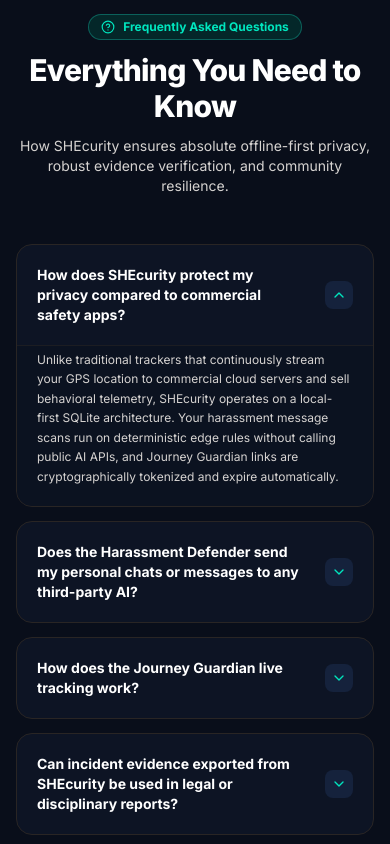
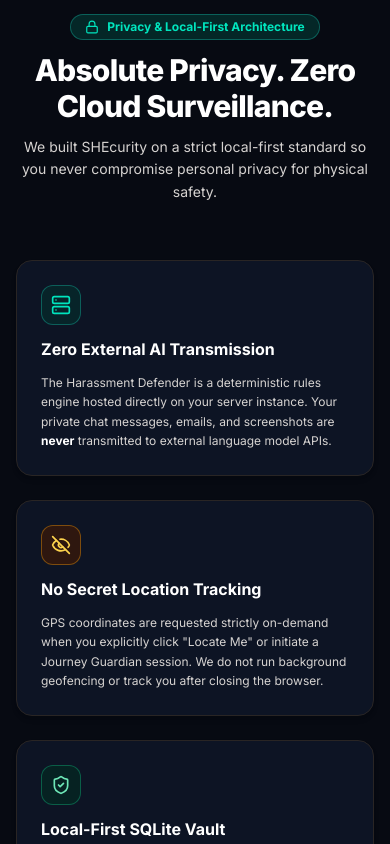
Before and after one commit to mahik2007/ShieldSafe, a React (Vite) app in the folder client/: page / in a window 390 px wide. Shown: the part 4660-5504 px from the top of the page. Built offline with nearby package versions, Linux system fonts and the light colour scheme.

Commit message:
feat: in-page smooth scrolling for header anchors, inline privacy section, and strict auth gating

```diff
--- a/client/src/App.tsx
+++ b/client/src/App.tsx
@@ -25,7 +25,7 @@ import { AboutPage } from './pages/AboutPage';
 const ProtectedRoute: React.FC<{ children: React.ReactNode }> = ({ children }) => {
   const { isAuthenticated } = useAuth();
   if (!isAuthenticated) {
-    return <Navigate to="/register" replace />;
+    return <Navigate to="/login" replace />;
   }
   return <>{children}</>;
 };
--- a/client/src/hooks/useAuth.tsx
+++ b/client/src/hooks/useAuth.tsx
@@ -58,11 +58,7 @@ export const AuthProvider: React.FC<{ children: React.ReactNode }> = ({ children
     if (!res.ok) {
       throw new Error(data.error || 'Registration failed');
     }
-
-    setUser(data.user);
-    setToken(data.token);
-    localStorage.setItem('shecurity_user', JSON.stringify(data.user));
-    localStorage.setItem('shecurity_token', data.token);
+    // Only register the account; user will explicitly sign in
   };
 
   const logout = () => {
--- a/client/src/pages/LandingPage.tsx
+++ b/client/src/pages/LandingPage.tsx
@@ -64,12 +64,26 @@ export const LandingPage: React.FC = () => {
           </div>
 
           <div className="flex items-center gap-3 sm:gap-4">
-            <Link to="/about" className="text-xs sm:text-sm font-medium text-stone-300 hover:text-white hidden sm:inline-block transition-colors">
+            <a
+              href="#problem-architecture"
+              onClick={(e) => {
+                e.preventDefault();
+                document.getElementById('problem-architecture')?.scrollIntoView({ behavior: 'smooth' });
+              }}
+              className="text-xs sm:text-sm font-medium text-stone-300 hover:text-white hidden sm:inline-block transition-colors cursor-pointer"
+            >
               Problem & Architecture
-            </Link>
-            <Link to="/privacy" className="text-xs sm:text-sm font-medium text-stone-300 hover:text-white hidden sm:inline-block transition-colors">
+            </a>
+            <a
+              href="#privacy-first"
+              onClick={(e) => {
+                e.preventDefault();
+                document.getElementById('privacy-first')?.scrollIntoView({ behavior: 'smooth' });
+              }}
+              className="text-xs sm:text-sm font-medium text-stone-300 hover:text-white hidden sm:inline-block transition-colors cursor-pointer"
+            >
               Privacy First
-            </Link>
+            </a>
             <Link to="/login">
               <Button size="sm" variant="outline" className="text-xs font-semibold">Sign In</Button>
             </Link>
@@ -159,7 +173,7 @@ export const LandingPage: React.FC = () => {
       </section>
 
       {/* Problem Statement & Innovation Match Section */}
-      <section className="py-20 bg-[#090e1a] border-b border-stone-800">
+      <section id="problem-architecture" className="py-20 bg-[#090e1a] border-b border-stone-800 scroll-mt-16">
         <div className="max-w-7xl mx-auto px-4 sm:px-6 lg:px-8">
           <div className="grid grid-cols-1 lg:grid-cols-12 gap-10 items-center">
             <div className="lg:col-span-5 space-y-4">
@@ -257,11 +271,11 @@ export const LandingPage: React.FC = () => {
                 </div>
                 <h3 className="text-lg font-bold text-white mb-2">Local Safety Map</h3>
                 <p className="text-xs sm:text-sm text-stone-300 leading-relaxed mb-4">
-                  Interactive Leaflet & OpenStreetMap platform for reporting broken streetlights, road hazards,
+                  Interactive Leaflet &amp; OpenStreetMap platform for reporting broken streetlights, road hazards,
                   pack dog sightings, and unlit alleys with community upvoting.
                 </p>
               </div>
-              <Link to="/map" className="text-sm font-bold text-[#00E5BE] hover:text-teal-300 flex items-center gap-1 transition-colors">
+              <Link to="/login" className="text-sm font-bold text-[#00E5BE] hover:text-teal-300 flex items-center gap-1 transition-colors">
                 Explore live map <ArrowRight className="w-3.5 h-3.5" />
               </Link>
             </div>
@@ -272,13 +286,13 @@ export const LandingPage: React.FC = () => {
                 <div className="w-12 h-12 rounded-xl bg-[#1d1610] border border-amber-500/30 flex items-center justify-center text-amber-400 mb-5 group-hover:scale-105 transition-transform">
                   <MessageSquareWarning className="w-6 h-6" />
                 </div>
-                <h3 className="text-lg font-bold text-white mb-2">Harassment & Scam Defender</h3>
+                <h3 className="text-lg font-bold text-white mb-2">Harassment &amp; Scam Defender</h3>
                 <p className="text-xs sm:text-sm text-stone-300 leading-relaxed mb-4">
                   Deterministic NLP analyzer identifying coercion, intimate blackmail threats,
                   phishing scams, and stalking without exposing your text to cloud providers.
                 </p>
               </div>
-              <Link to="/analyze" className="text-sm font-bold text-[#00E5BE] hover:text-teal-300 flex items-center gap-1 transition-colors">
+              <Link to="/login" className="text-sm font-bold text-[#00E5BE] hover:text-teal-300 flex items-center gap-1 transition-colors">
                 Test message analyzer <ArrowRight className="w-3.5 h-3.5" />
               </Link>
             </div>
@@ -295,7 +309,7 @@ export const LandingPage: React.FC = () => {
                   cryptographic share links that guardians can view without installing an app.
                 </p>
               </div>
-              <Link to="/journey" className="text-sm font-bold text-[#00E5BE] hover:text-teal-300 flex items-center gap-1 transition-colors">
+              <Link to="/login" className="text-sm font-bold text-[#00E5BE] hover:text-teal-300 flex items-center gap-1 transition-colors">
                 Setup journey session <ArrowRight className="w-3.5 h-3.5" />
               </Link>
             </div>
@@ -312,7 +326,7 @@ export const LandingPage: React.FC = () => {
                   Export instantly to structured, tamper-resistant PDF documents.
                 </p>
               </div>
-              <Link to="/incidents" className="text-sm font-bold text-[#00E5BE] hover:text-teal-300 flex items-center gap-1 transition-colors">
+              <Link to="/login" className="text-sm font-bold text-[#00E5BE] hover:text-teal-300 flex items-center gap-1 transition-colors">
                 Open incident manager <ArrowRight className="w-3.5 h-3.5" />
               </Link>
             </div>
@@ -329,7 +343,7 @@ export const LandingPage: React.FC = () => {
                   cab ride verification protocols, and emergency quick-dials.
                 </p>
               </div>
-              <Link to="/safety-plan" className="text-sm font-bold text-[#00E5BE] hover:text-teal-300 flex items-center gap-1 transition-colors">
+              <Link to="/login" className="text-sm font-bold text-[#00E5BE] hover:text-teal-300 flex items-center gap-1 transition-colors">
                 View safety checklist <ArrowRight className="w-3.5 h-3.5" />
               </Link>
             </div>
@@ -343,12 +357,61 @@ export const LandingPage: React.FC = () => {
                 <h3 className="text-lg font-bold mb-2 text-white">3 Specialized Profiles</h3>
                 <p className="text-xs sm:text-sm text-stone-300 leading-relaxed mb-4">
                   Switch on the fly between <strong className="text-white">Everyday Safety</strong>, <strong className="text-white">Women's Night Commute</strong>,
-                  or <strong className="text-white">Child & Teen Guardian</strong> rulesets.
+                  or <strong className="text-white">Child &amp; Teen Guardian</strong> rulesets.
                 </p>
               </div>
-              <Link to="/onboarding" className="text-sm font-bold text-amber-300 hover:text-amber-200 flex items-center gap-1 transition-colors">
+              <Link to="/login" className="text-sm font-bold text-amber-300 hover:text-amber-200 flex items-center gap-1 transition-colors">
                 Select your safety profile <ArrowRight className="w-3.5 h-3.5" />
               </Link>
+            </div>
+          </div>
+        </div>
+      </section>
+
+      {/* Privacy First Dedicated Section */}
+      <section id="privacy-first" className="py-20 bg-[#070a12] border-t border-stone-800 scroll-mt-16">
+        <div className="max-w-7xl mx-auto px-4 sm:px-6 lg:px-8">
+          <div className="text-center max-w-3xl mx-auto mb-14 space-y-3">
+            <div className="inline-flex items-center gap-2 px-3.5 py-1 rounded-full bg-teal-950/80 text-[#00E5BE] text-xs font-bold border border-teal-500/40">
+              <Lock className="w-3.5 h-3.5" /> Privacy & Local-First Architecture
+            </div>
+            <h2 className="text-3xl sm:text-4xl font-extrabold text-white tracking-tight">
+              Absolute Privacy. Zero Cloud Surveillance.
+            </h2>
+            <p className="text-stone-300 text-sm sm:text-base leading-relaxed">
+              We built SHEcurity on a strict local-first standard so you never compromise personal privacy for physical safety.
+            </p>
+          </div>
+
+          <div className="grid grid-cols-1 md:grid-cols-3 gap-6">
+            <div className="bg-[#0d1424] p-6 rounded-2xl border border-stone-800 space-y-3 shadow-md">
+              <div className="w-10 h-10 rounded-xl bg-teal-950/60 text-[#00E5BE] border border-teal-500/40 flex items-center justify-center">
+                <Server className="w-5 h-5" />
+              </div>
+              <h3 className="font-bold text-white text-base">Zero External AI Transmission</h3>
+              <p className="text-xs sm:text-sm text-stone-300 leading-relaxed">
+                The Harassment Defender is a deterministic rules engine hosted directly on your server instance. Your private chat messages, emails, and screenshots are <strong className="text-white">never</strong> transmitted to external language model APIs.
+              </p>
+            </div>
+
+            <div className="bg-[#0d1424] p-6 rounded-2xl border border-stone-800 space-y-3 shadow-md">
+              <div className="w-10 h-10 rounded-xl bg-amber-950/60 text-amber-300 border border-amber-500/40 flex items-center justify-center">
+                <EyeOff className="w-5 h-5" />
+              </div>
+              <h3 className="font-bold text-white text-base">No Secret Location Tracking</h3>
+              <p className="text-xs sm:text-sm text-stone-300 leading-relaxed">
+                GPS coordinates are requested strictly on-demand when you explicitly click "Locate Me" or initiate a Journey Guardian session. We do not run background geofencing or track you after closing the browser.
+              </p>
+            </div>
+
+            <div className="bg-[#0d1424] p-6 rounded-2xl border border-stone-800 space-y-3 shadow-md">
+              <div className="w-10 h-10 rounded-xl bg-emerald-950/60 text-emerald-300 border border-emerald-500/40 flex items-center justify-center">
+                <ShieldCheck className="w-5 h-5" />
+              </div>
+              <h3 className="font-bold text-white text-base">Local-First SQLite Vault</h3>
+              <p className="text-xs sm:text-sm text-stone-300 leading-relaxed">
+                All incident records, follow-up notes, and hazard reports reside in a self-contained local SQLite database. No external cloud databases (Firebase, AWS, Supabase) have access to your personal files.
+              </p>
             </div>
           </div>
         </div>
@@ -446,8 +509,26 @@ export const LandingPage: React.FC = () => {
               <span className="text-stone-400">Autonomous Protection & Evidence Platform</span>
             </div>
             <div className="flex items-center gap-5">
-              <Link to="/about" className="hover:text-[#00E5BE] transition-colors">About & Architecture</Link>
-              <Link to="/privacy" className="hover:text-[#00E5BE] transition-colors">Privacy First</Link>
+              <a
+                href="#problem-architecture"
+                onClick={(e) => {
+                  e.preventDefault();
+                  document.getElementById('problem-architecture')?.scrollIntoView({ behavior: 'smooth' });
+                }}
+                className="hover:text-[#00E5BE] transition-colors cursor-pointer"
+              >
+                About & Architecture
+              </a>
+              <a
+                href="#privacy-first"
+                onClick={(e) => {
+                  e.preventDefault();
+                  document.getElementById('privacy-first')?.scrollIntoView({ behavior: 'smooth' });
+                }}
+                className="hover:text-[#00E5BE] transition-colors cursor-pointer"
+              >
+                Privacy First
+              </a>
               <Link to="/register" className="text-[#00E5BE] hover:underline font-bold">Get Started →</Link>
             </div>
           </div>
--- a/client/src/pages/RegisterPage.tsx
+++ b/client/src/pages/RegisterPage.tsx
@@ -32,8 +32,8 @@ export const RegisterPage: React.FC = () => {
     try {
       setLoading(true);
       await register(name, email, password);
-      // Next step after account creation -> Login / Onboarding
-      navigate('/onboarding');
+      // After registration -> Go to login page so user can authenticate
+      navigate('/login?registered=true');
     } catch (err: any) {
       setError(err.message || 'Registration failed');
     } finally {
```
Also changed, not shown: client/src/pages/LoginPage.tsx (+12 -2 lines).
